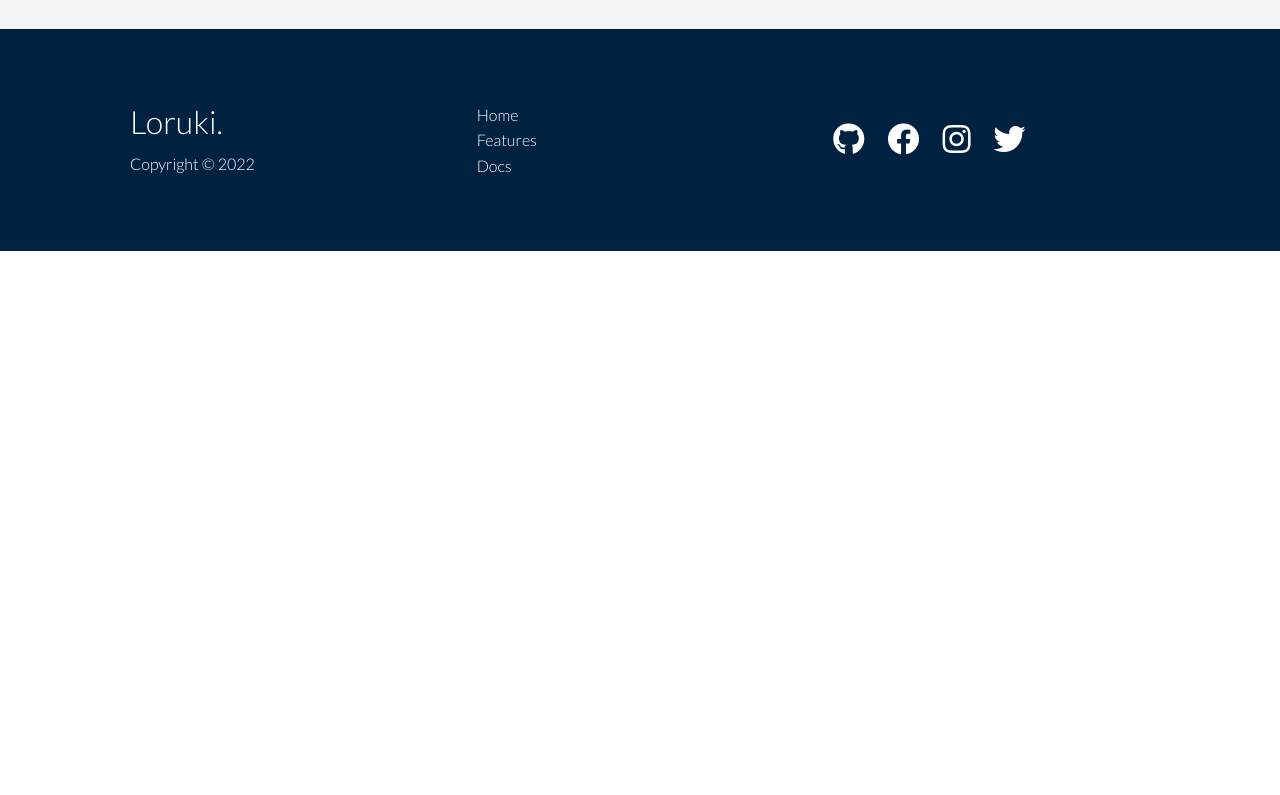
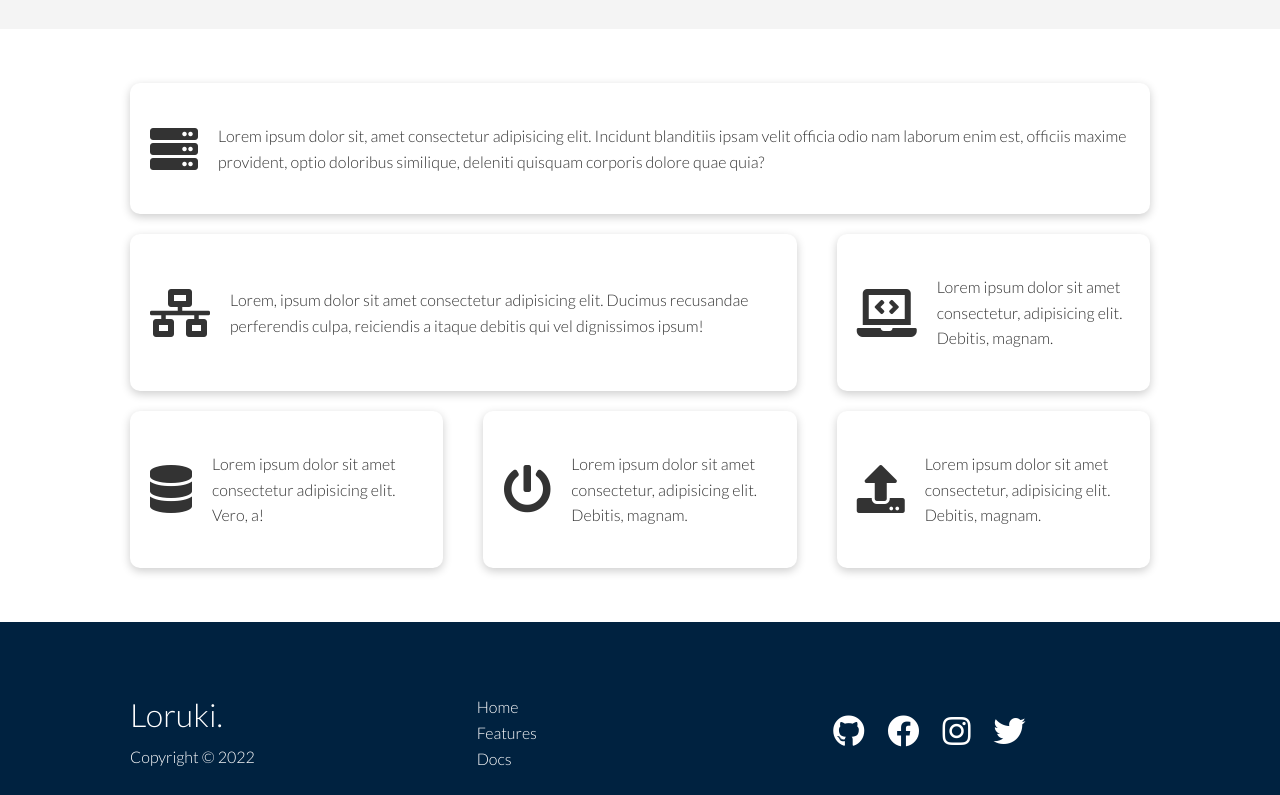
Before and after one commit to MArslan88/Cloud-Website, a plain HTML site: page features.html in a window 1280 px wide. Shown: the part 669-1464 px from the top of the page. Before the commit the page ends 920 px from the top, so only its background shows below. Drawn offline with Linux system fonts and the light colour scheme.

Commit message:
Features-main

```diff
--- a/features.html
+++ b/features.html
@@ -50,6 +50,52 @@
         </div>
     </section>
 
+    <!-- Features Main -->
+    <section class="features-main my-2">
+        <div class="container grid grid-3">
+            <div class="card flex">
+                <i class="fas fa-server fa-3x"></i>
+                <p>Lorem ipsum dolor sit, amet consectetur adipisicing elit. Incidunt blanditiis ipsam velit officia odio nam laborum enim est, officiis maxime provident, optio doloribus similique, deleniti quisquam corporis dolore quae quia?</p>
+            </div>
+            <div class="card flex">
+                <i class="fas fa-network-wired fa-3x"></i>
+                <p>
+                    Lorem, ipsum dolor sit amet consectetur adipisicing elit. Ducimus
+                    recusandae perferendis culpa, reiciendis a itaque debitis qui vel
+                    dignissimos ipsum!
+                </p>
+            </div>
+            <div class="card flex">
+                <i class="fas fa-laptop-code fa-3x"></i>
+                <p>
+                    Lorem ipsum dolor sit amet consectetur, adipisicing elit. Debitis,
+                    magnam.
+                </p>
+            </div>
+            <div class="card flex">
+                <i class="fas fa-database fa-3x"></i>
+                <p>
+                    Lorem ipsum dolor sit amet consectetur adipisicing elit. Vero, a!
+                </p>
+            </div>
+            <div class="card flex">
+                <i class="fas fa-power-off fa-3x"></i>
+                <p>
+                    Lorem ipsum dolor sit amet consectetur, adipisicing elit. Debitis,
+                    magnam.
+                </p>
+            </div>
+            <div class="card flex">
+                <i class="fas fa-upload fa-3x"></i>
+                <p>
+                    Lorem ipsum dolor sit amet consectetur, adipisicing elit. Debitis,
+                    magnam.
+                </p>
+            </div>
+        </div>
+    </section>
+
+
 
 
 
--- a/style.css
+++ b/style.css
@@ -207,6 +207,24 @@ img{
 
 }
 
+.features-main .card>i{
+    margin-right: 20px;
+}
+
+.features-main .grid{
+    padding: 30px;
+}
+
+.features-main .grid > *:first-child{
+    grid-column: 1/ span 3;
+}
+
+.features-main .grid > *:nth-child(2){
+    grid-column: 1 / span 2;
+}
+
+
+
 
 
 /*! ------------------------------------------------------*/
```
